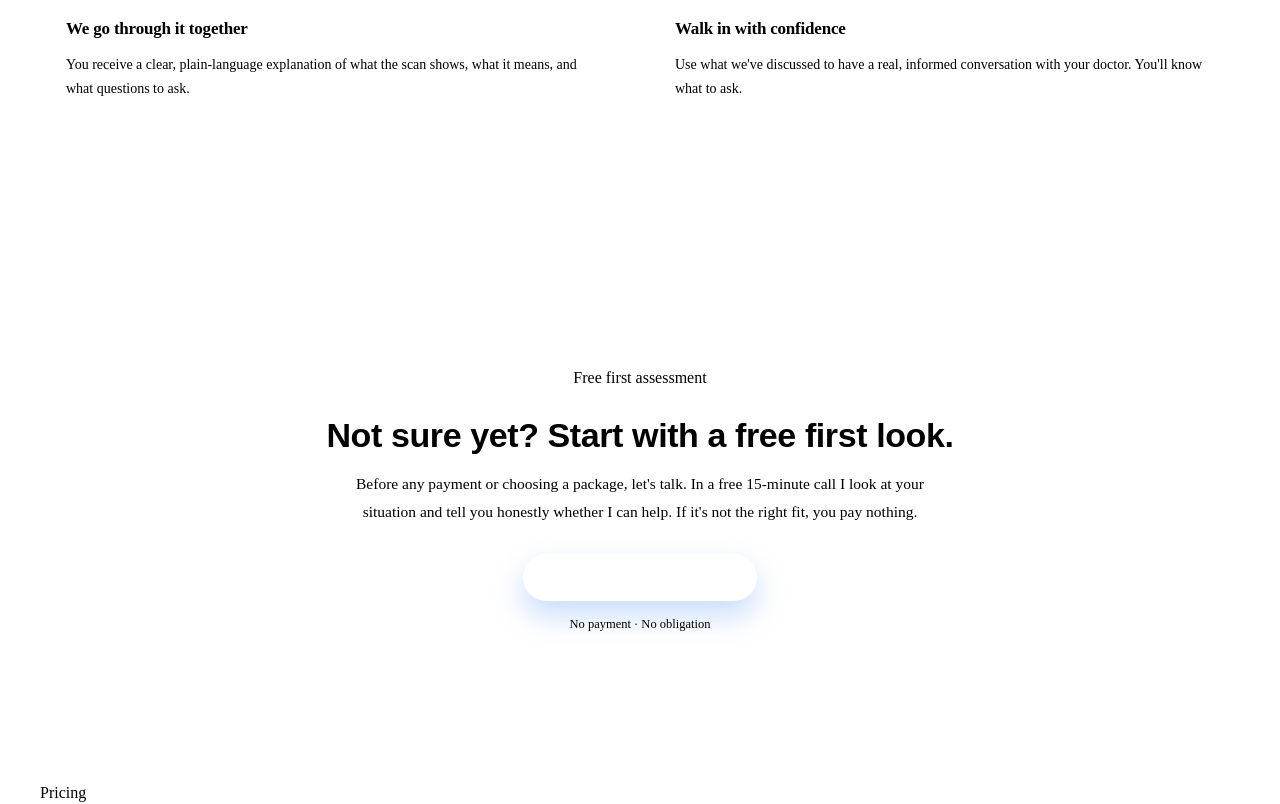
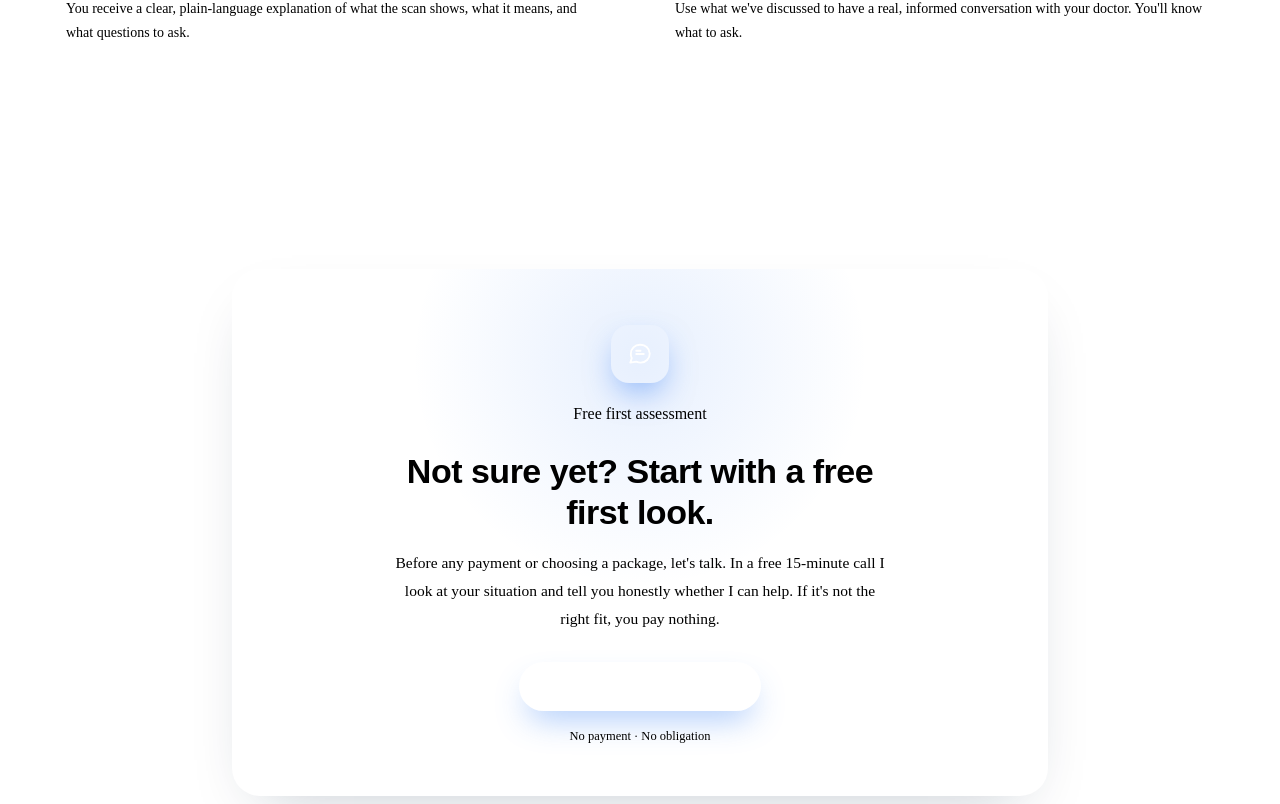
Before and after one commit to eddgg66/radioloq.com, a React (Vite) app: page / in a window 1280 px wide. Shown: the part 1737-2541 px from the top of the page. Built offline with nearby package versions, Linux system fonts and the light colour scheme; no server answers; the HTML template or start-up script is replaced by a standard one.

Commit message:
Add files via upload

```diff
--- a/src/App.jsx
+++ b/src/App.jsx
@@ -3,7 +3,6 @@ import { LanguageProvider } from './i18n/LanguageContext';
 import Nav from './components/Nav';
 import Hero from './components/Hero';
 import StatBar from './components/StatBar';
-import LanguageToolbar from './components/LanguageToolbar';
 import HowItWorks from './components/HowItWorks';
 import Pricing from './components/Pricing';
 import FirstAssessment from './components/FirstAssessment';
@@ -51,7 +50,6 @@ export default function App() {
       <Nav onOpenModal={openModal} />
       <Hero onOpenModal={openModal} />
       <StatBar />
-      <LanguageToolbar />
       <HowItWorks />
       <FirstAssessment />
       <Pricing onOpenModal={openModal} />
--- a/src/components/Contact.jsx
+++ b/src/components/Contact.jsx
@@ -49,8 +49,7 @@ export default function Contact() {
   return (
     <section id="contact" style={{ background: '#fff', padding: '96px 32px' }}>
       <div className="container">
-        <div className="eyebrow">{t('s6-lbl')}</div>
-        <h2 className="section-title" style={{ marginBottom: 48 }}>{t('s6-head')}</h2>
+        <h2 className="section-title" style={{ marginBottom: 48 }}>{t('s6-lbl')}</h2>
 
         <div style={{ display: 'grid', gridTemplateColumns: 'repeat(4,1fr)', gap: 18 }} className="contact-grid">
           {cards.map((c, i) => (
--- a/src/components/FirstAssessment.jsx
+++ b/src/components/FirstAssessment.jsx
@@ -1,36 +1,63 @@
 import { motion } from 'framer-motion';
 import { useLanguage } from '../i18n/LanguageContext';
+
+const ChatIcon = () => (
+  <svg width="26" height="26" viewBox="0 0 24 24" fill="none" stroke="#fff" strokeWidth="1.7" strokeLinecap="round" strokeLinejoin="round">
+    <path d="M21 11.5a8.38 8.38 0 0 1-8.5 8.5 8.5 8.5 0 0 1-3.8-.9L3 20l1.4-4.2a8.5 8.5 0 0 1-.9-3.8A8.38 8.38 0 0 1 12 3.5a8.38 8.38 0 0 1 9 8z"/>
+    <path d="M8.5 12h7M8.5 9h4"/>
+  </svg>
+);
 
 export default function FirstAssessment() {
   const { t } = useLanguage();
 
   return (
-    <section id="first-assessment" style={{ background: '#fff', padding: '80px 32px 8px' }}>
-      <div className="container">
+    <section id="first-assessment" style={{ background: '#fff', padding: '84px 32px 12px' }}>
+      <div className="container" style={{ display: 'flex', justifyContent: 'center' }}>
         <motion.div
           initial={{ opacity: 0, y: 30 }}
           whileInView={{ opacity: 1, y: 0 }}
           viewport={{ once: true, margin: '-60px' }}
           transition={{ duration: 0.6 }}
           style={{
-            maxWidth: 780, margin: '0 auto', textAlign: 'center',
-            background: 'linear-gradient(160deg, var(--cream2), #fff)',
-            border: '1.5px solid var(--purple)', borderRadius: 26,
-            padding: '48px 40px',
+            position: 'relative', width: '100%', maxWidth: 720, margin: '0 auto',
+            textAlign: 'center', overflow: 'hidden',
+            background: 'linear-gradient(180deg, var(--cream2) 0%, #fff 100%)',
+            border: '1px solid var(--border2)', borderRadius: 28,
+            padding: '56px 48px 52px',
+            boxShadow: '0 24px 60px -30px rgba(10,35,63,.28)',
           }}
         >
-          <div className="eyebrow" style={{ marginBottom: 14 }}>{t('fa-lbl')}</div>
+          {/* symmetric soft glow, centered top */}
+          <div aria-hidden="true" style={{
+            position: 'absolute', top: -140, left: '50%', transform: 'translateX(-50%)',
+            width: 460, height: 460, pointerEvents: 'none',
+            background: 'radial-gradient(circle, rgba(59,130,246,.12) 0%, transparent 70%)',
+          }} />
+
+          <div style={{ position: 'relative' }}>
+            {/* centered medallion */}
+            <div style={{
+              width: 58, height: 58, borderRadius: 18, margin: '0 auto 22px',
+              display: 'flex', alignItems: 'center', justifyContent: 'center',
+              background: 'var(--grad)', boxShadow: '0 14px 30px -6px rgba(59,130,246,.5)',
+            }}>
+              <ChatIcon />
+            </div>
+
+            <div className="eyebrow" style={{ marginBottom: 12 }}>{t('fa-lbl')}</div>
             <h2 style={{
-            fontFamily: "'Plus Jakarta Sans',sans-serif", fontSize: 'clamp(24px,3.4vw,34px)',
-            fontWeight: 800, letterSpacing: '-.4px', marginBottom: 14, lineHeight: 1.2,
+              fontFamily: "'Plus Jakarta Sans',sans-serif", fontSize: 'clamp(25px,3.4vw,34px)',
+              fontWeight: 800, letterSpacing: '-.5px', lineHeight: 1.2, marginBottom: 16,
+              maxWidth: 520, marginLeft: 'auto', marginRight: 'auto',
             }}>
               {t('fa-head')}
             </h2>
-          <p style={{ fontSize: 15.5, color: 'var(--muted)', lineHeight: 1.8, maxWidth: 580, margin: '0 auto 28px' }}>
+            <p style={{ fontSize: 15.5, color: 'var(--muted)', lineHeight: 1.8, maxWidth: 500, margin: '0 auto 30px' }}>
               {t('fa-sub')}
             </p>
             <motion.a
-            whileHover={{ y: -2, boxShadow: '0 20px 40px -10px rgba(59,130,246,.42)' }}
+              whileHover={{ y: -2, boxShadow: '0 22px 44px -10px rgba(59,130,246,.5)' }}
               whileTap={{ scale: 0.97 }}
               href="https://calendly.com/adalat-ganjali/15min"
               target="_blank"
@@ -38,14 +65,15 @@ export default function FirstAssessment() {
               onClick={() => window.gtag && window.gtag('event', 'free_intro_click', { event_category: 'funnel', event_label: 'first_assessment' })}
               style={{
                 display: 'inline-block', background: 'var(--grad)', color: '#fff',
-              padding: '15px 34px', borderRadius: 99, fontWeight: 600, fontSize: 15,
-              boxShadow: '0 14px 30px rgba(59,130,246,.28)',
+                padding: '16px 38px', borderRadius: 99, fontWeight: 600, fontSize: 15,
+                boxShadow: '0 16px 32px -8px rgba(59,130,246,.42)',
               }}
             >
               {t('fa-btn')}
             </motion.a>
-          <div style={{ fontSize: 12.5, color: 'var(--faint)', marginTop: 16, fontWeight: 500 }}>
+            <div style={{ fontSize: 12.5, color: 'var(--faint)', marginTop: 18, fontWeight: 500 }}>
               {t('fa-note')}
+            </div>
           </div>
         </motion.div>
       </div>
--- /dev/null
+++ b/src/components/LanguageSwitcher.jsx
@@ -0,0 +1,82 @@
+import { useState, useRef, useEffect } from 'react';
+import { useLanguage } from '../i18n/LanguageContext';
+
+const LANGS = [
+  { code: 'en', label: 'English' },
+  { code: 'tr', label: 'Türkçe' },
+  { code: 'az', label: 'Azərbaycanca' },
+  { code: 'de', label: 'Deutsch' },
+  { code: 'ru', label: 'Русский' },
+];
+
+const GlobeIcon = ({ size = 18 }) => (
+  <svg width={size} height={size} viewBox="0 0 24 24" fill="none" stroke="currentColor" strokeWidth="1.6" strokeLinecap="round" strokeLinejoin="round">
+    <circle cx="12" cy="12" r="9" />
+    <path d="M3 12h18" />
+    <path d="M12 3c2.6 2.5 4 5.7 4 9s-1.4 6.5-4 9c-2.6-2.5-4-5.7-4-9s1.4-6.5 4-9z" />
+    <path d="M4.6 7.5h14.8M4.6 16.5h14.8" />
+  </svg>
+);
+
+export default function LanguageSwitcher({ color = 'var(--ink)' }) {
+  const { lang, setLang } = useLanguage();
+  const [open, setOpen] = useState(false);
+  const ref = useRef(null);
+
+  useEffect(() => {
+    const onDown = (e) => { if (ref.current && !ref.current.contains(e.target)) setOpen(false); };
+    const onEsc = (e) => { if (e.key === 'Escape') setOpen(false); };
+    document.addEventListener('mousedown', onDown);
+    document.addEventListener('keydown', onEsc);
+    return () => { document.removeEventListener('mousedown', onDown); document.removeEventListener('keydown', onEsc); };
+  }, []);
+
+  const current = LANGS.find((l) => l.code === lang) || LANGS[0];
+
+  return (
+    <div ref={ref} style={{ position: 'relative', display: 'inline-flex' }}>
+      <button
+        onClick={() => setOpen((o) => !o)}
+        aria-label="Select language"
+        aria-expanded={open}
+        style={{
+          display: 'inline-flex', alignItems: 'center', gap: 7, color,
+          background: 'transparent', border: 'none', padding: '8px 4px',
+          fontSize: 13.5, fontWeight: 600, transition: 'color .4s',
+        }}
+      >
+        <GlobeIcon />
+        <span>{current.label}</span>
+        <svg width="12" height="12" viewBox="0 0 24 24" fill="none" stroke="currentColor" strokeWidth="2.4"
+          style={{ transform: open ? 'rotate(180deg)' : 'none', transition: 'transform .2s' }}>
+          <path d="M6 9l6 6 6-6" strokeLinecap="round" strokeLinejoin="round" />
+        </svg>
+      </button>
+
+      {open && (
+        <div style={{
+          position: 'absolute', top: 'calc(100% + 10px)', right: 0, minWidth: 176,
+          background: '#fff', border: '1px solid var(--border)', borderRadius: 14,
+          boxShadow: '0 18px 44px rgba(22,24,43,.16)', padding: 6, zIndex: 1000,
+        }}>
+          {LANGS.map((l) => (
+            <button
+              key={l.code}
+              onClick={() => { setLang(l.code); setOpen(false); }}
+              style={{
+                display: 'flex', alignItems: 'center', gap: 10, width: '100%', textAlign: 'left',
+                padding: '10px 12px', borderRadius: 10, border: 'none',
+                background: l.code === lang ? 'var(--cream2)' : 'transparent',
+                color: l.code === lang ? 'var(--ink)' : 'var(--muted)',
+                fontSize: 13.5, fontWeight: l.code === lang ? 700 : 500, transition: 'background .15s',
+              }}
+            >
+              <span style={{ fontSize: 11, fontWeight: 700, color: 'var(--faint)', width: 22, flexShrink: 0 }}>{l.code.toUpperCase()}</span>
+              {l.label}
+            </button>
+          ))}
+        </div>
+      )}
+    </div>
+  );
+}
--- a/src/components/Nav.jsx
+++ b/src/components/Nav.jsx
@@ -1,6 +1,7 @@
 import { motion, useScroll, useMotionValueEvent } from 'framer-motion';
 import { useState } from 'react';
 import { useLanguage } from '../i18n/LanguageContext';
+import LanguageSwitcher from './LanguageSwitcher';
 
 export default function Nav({ onOpenModal }) {
   const { t } = useLanguage();
@@ -56,6 +57,10 @@ export default function Nav({ onOpenModal }) {
         {t('nl-cta')}
       </motion.a>
 
+      <div style={{ marginLeft: 14, display: 'flex', alignItems: 'center' }}>
+        <LanguageSwitcher color={textColor} />
+      </div>
+
       <style>{`
         .nav-link{font-size:13.5px;font-weight:500;padding:8px 14px;border-radius:99px;transition:color .4s,background .2s}
         .nav-link:hover{background:rgba(120,120,120,.08)}
```
Lines whose indentation alone changed are shown as unchanged.
